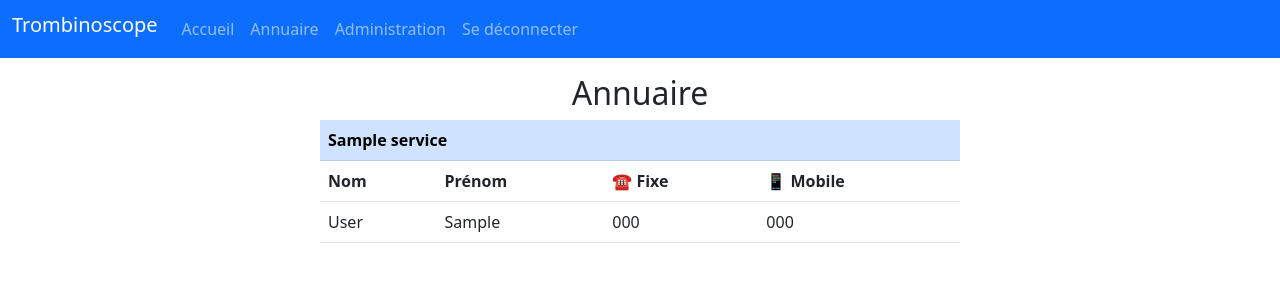
After one commit to rducrot/trombinoscope, a Django app: page /annuaire in a window 1280 px wide. The commit adds this page. Shown: the top 300 px of the page. Run offline with Django 4.2, Linux system fonts and the light colour scheme; a user stored in the database is signed in; tables that the repository leaves empty hold one stand-in row (values such as "Sample post"); some libraries are stand-ins or nearby versions.

Commit message:
Ajout page d'annuaire

```diff
--- a/app/models.py
+++ b/app/models.py
@@ -44,13 +44,13 @@ class Agent(models.Model):
     mobile = PhoneNumberField(null=True, blank=True, region="FR", verbose_name="Mobile")
 
     class Role(models.TextChoices):
-        CHIEF = 'Chef'
-        CHIEF_ASSISTANT = 'Adjoint'
-        SECRETARY = 'Secrétaire'
-        OTHER = 'Autre'
+        CHEF = 'Chef'
+        ADJOINT = 'Adjoint'
+        SECRETAIRE = 'Secrétaire'
+        AUTRE = 'Autre'
 
     service = models.ForeignKey(to=Service, on_delete=models.CASCADE, blank=False, null=False, related_name="agents")
-    role = models.CharField(choices=Role.choices, default=Role.OTHER, blank=False, null=False,
+    role = models.CharField(choices=Role.choices, default=Role.AUTRE, blank=False, null=False,
                             max_length=32, verbose_name="Rôle")
 
     IMAGE_MAX_SIZE = (283, 377)
--- /dev/null
+++ b/app/templates/app/annuaire.html
@@ -0,0 +1,65 @@
+{% extends 'base.html' %}
+{% load mptt_tags %}
+
+{% block content %}
+<div class="col col-sm-6 mx-auto">
+    <h2 class="w-100 text-center mt-3">Annuaire</h2>
+    <table class="table table-hover">
+        {% for service in services %}
+        <tr>
+            <th colspan="4" class="table-primary">{{ service.name }}</th>
+        </tr>
+        <tr>
+            <th>Nom</th>
+            <th>Prénom</th>
+            <th>☎ Fixe</th>
+            <th>📱 Mobile</th>
+        </tr>
+        {% for agent in service.agents.all|dictsort:"first_name"|dictsort:"last_name" %}
+            {% if agent.role == 'Chef' %}
+        <tr>
+            <td>{{ agent.last_name }}</td>
+            <td>{{ agent.first_name }}</td>
+            <td>{% if agent.phone %}{{ agent.phone }}{% endif %}</td>
+            <td>{% if agent.mobile %}{{ agent.mobile }}{% endif %}</td>
+        </tr>
+            {% endif %}
+        {% endfor %}
+
+        {% for agent in service.agents.all|dictsort:"first_name"|dictsort:"last_name" %}
+            {% if agent.role == 'Adjoint' %}
+        <tr>
+            <td>{{ agent.last_name }}</td>
+            <td>{{ agent.first_name }}</td>
+            <td>{% if agent.phone %}{{ agent.phone }}{% endif %}</td>
+            <td>{% if agent.mobile %}{{ agent.mobile }}{% endif %}</td>
+        </tr>
+            {% endif %}
+        {% endfor %}
+
+        {% for agent in service.agents.all|dictsort:"first_name"|dictsort:"last_name" %}
+            {% if agent.role == 'Secrétaire' %}
+        <tr>
+            <td>{{ agent.last_name }}</td>
+            <td>{{ agent.first_name }}</td>
+            <td>{% if agent.phone %}{{ agent.phone }}{% endif %}</td>
+            <td>{% if agent.mobile %}{{ agent.mobile }}{% endif %}</td>
+        </tr>
+            {% endif %}
+        {% endfor %}
+
+        {% for agent in service.agents.all|dictsort:"first_name"|dictsort:"last_name" %}
+            {% if agent.role == 'Autre' %}
+        <tr>
+            <td>{{ agent.last_name }}</td>
+            <td>{{ agent.first_name }}</td>
+            <td>{% if agent.phone %}{{ agent.phone }}{% endif %}</td>
+            <td>{% if agent.mobile %}{{ agent.mobile }}{% endif %}</td>
+        </tr>
+            {% endif %}
+        {% endfor %}
+
+        {% endfor %}
+    </table>
+</div>
+{% endblock %}
--- a/app/templates/app/partials/agent_card_snippet.html
+++ b/app/templates/app/partials/agent_card_snippet.html
@@ -8,9 +8,7 @@
         {% else %}
             <img src="{% static 'images/default-picture.jpeg' %}" class="card-img-top mb-1">
         {% endif %}
-            <h5 class="card-title">{{ agent.first_name }}
-                <span style="text-transform: uppercase;">{{ agent.last_name }}</span>
-        </h5>
+            <h5 class="card-title">{{ agent.first_name }} {{ agent.last_name }}</h5>
         {% if agent.has_informations %}
          <ul class="nav nav-pills card-header-pills">
              <li class="nav-item">
--- a/app/views.py
+++ b/app/views.py
@@ -9,7 +9,6 @@ def home(request):
     services = Service.objects.all()
     context = {
         'services': services,
-        'shown_services': [],
     }
     return render(request, 'app/home.html', context=context)
 
@@ -21,3 +20,12 @@ def service(request, service_id):
         'service': service_,
     }
     return render(request, 'app/service.html', context=context)
+
+
+@login_required
+def annuaire(request):
+    services = Service.objects.all()
+    context = {
+        'services': services,
+    }
+    return render(request, 'app/annuaire.html', context=context)
--- a/templates/base.html
+++ b/templates/base.html
@@ -27,6 +27,9 @@
                         <li class="nav-item">
                             <a class="nav-link" href="{% url 'home' %}">Accueil</a>
                         </li>
+                        <li class="nav-item">
+                            <a class="nav-link" href="{% url 'annuaire' %}">Annuaire</a>
+                        </li>
                         {% if user.is_superuser %}
                         <li class="nav-item">
                             <a class="nav-link" href="{% url 'admin:index' %}" target="_blank">Administration</a>
--- a/trombinoscope/urls.py
+++ b/trombinoscope/urls.py
@@ -30,7 +30,8 @@ urlpatterns = [
                                redirect_authenticated_user=True, ), name='login'),
     path('logout/', LogoutView.as_view(), name='logout'),
     path('home/', app.views.home, name='home'),
-    path('service/<int:service_id>/', app.views.service, name='service')
+    path('service/<int:service_id>/', app.views.service, name='service'),
+    path('annuaire', app.views.annuaire, name='annuaire'),
 ]
 if settings.DEBUG:
     urlpatterns += static(
```
